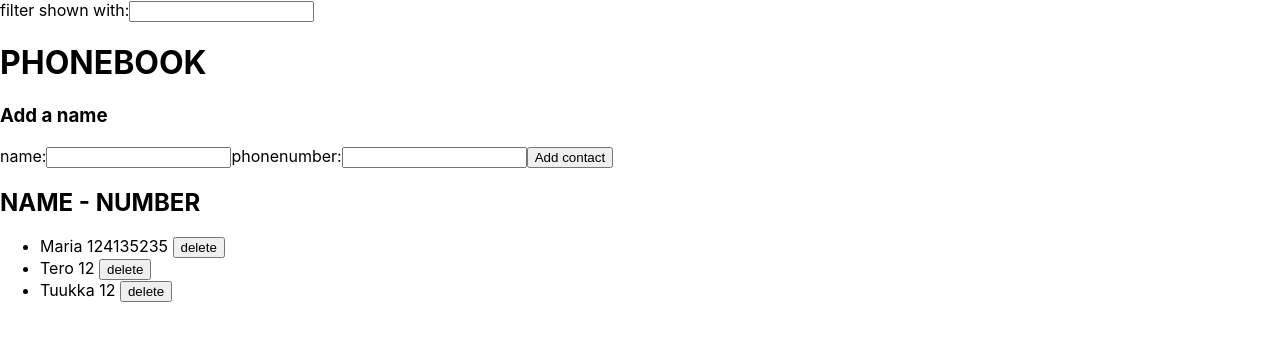
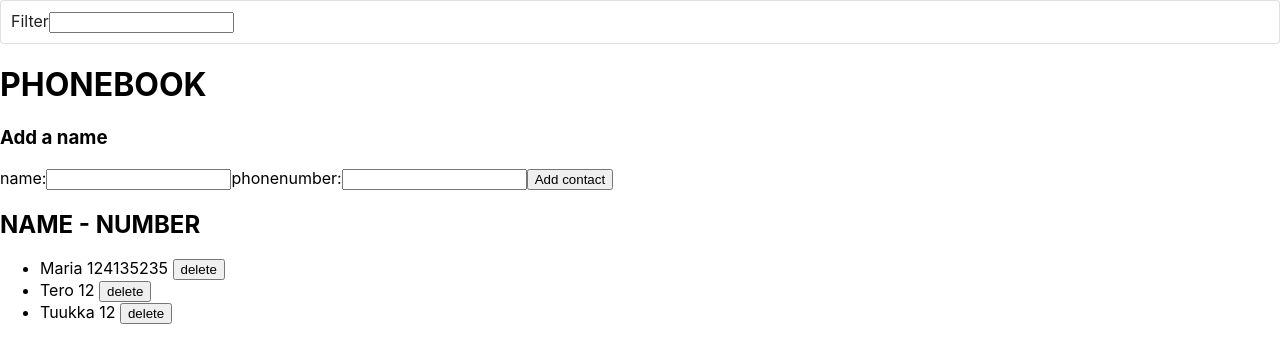
Before and after one commit to TanjaVar/full_stack_mooc_2021, a React (Create React App) app in the folder osa2/puhelinluettelo/: page / in a window 1280 px wide. Shown: the top 362 px of the page. Built offline with nearby package versions, Linux system fonts and the light colour scheme; data requests are answered from the project's data file.

Commit message:
Add Material UI Card element

```diff
--- a/osa2/puhelinluettelo/src/components/Filter.js
+++ b/osa2/puhelinluettelo/src/components/Filter.js
@@ -1,4 +1,5 @@
 import React from 'react'
+import Card from '@mui/material/Card'
 
 const Filter = ({filterWith, onChange}) => {
 
@@ -8,11 +9,13 @@ const Filter = ({filterWith, onChange}) => {
 
     return (
         <>
-            filter shown with:
-            <input
-                value={filterWith}
-                onChange={handleFilterChange}
-            />
+            <Card sx={{padding: "10px"}} variant="outlined">
+                Filter
+                <input class="input"
+                    value={filterWith}
+                    onChange={handleFilterChange}
+                />
+            </Card>
         </>
     )
     }
```
